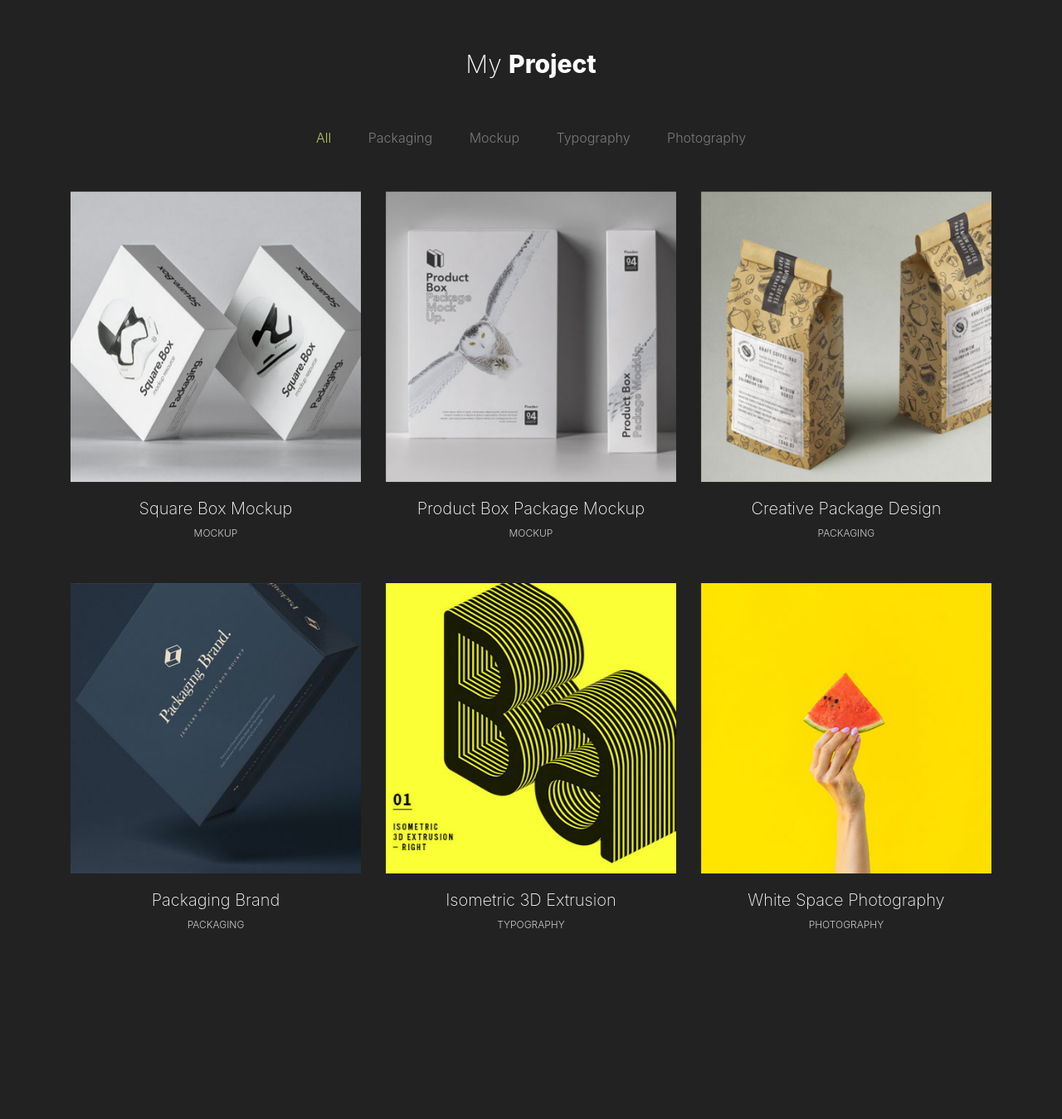
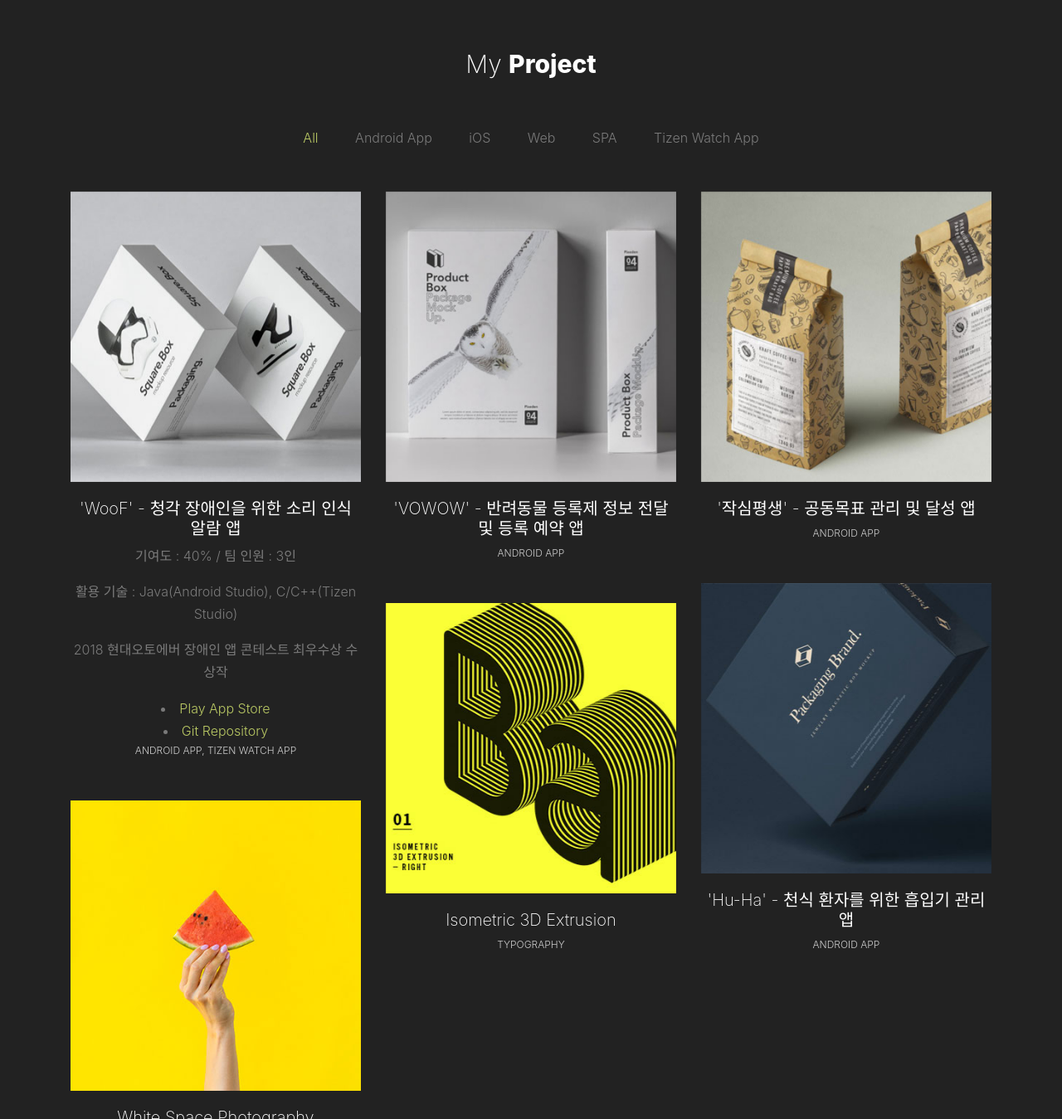
Before and after one commit to 201402407/201402407.github.io, a plain HTML site: page index.html in a window 1280 px wide. Shown: the part 1820-3169 px from the top of the page at 83% size. Drawn offline with nearby package versions, Linux system fonts and the light colour scheme; files whose address does not match are found by name.

Commit message:
프로젝트 내용 수정중

```diff
--- a/index.html
+++ b/index.html
@@ -101,16 +101,17 @@
 			<div class="filters">
 				<ul>
 					<li class="active" data-filter="*">All</li>
-					<li data-filter=".packaging">Packaging</li>
-					<li data-filter=".mockup">Mockup</li>
-					<li data-filter=".typography">Typography</li>
-					<li data-filter=".photography">Photography</li>
+					<li data-filter=".android">Android App</li>
+					<li data-filter=".ios">iOS</li>
+					<li data-filter=".web">Web</li>
+					<li data-filter=".spa">SPA</li>
+					<li data-filter=".tizen">Tizen Watch App</li>
 				</ul>
 			</div>
 
 			<div class="filters-content">
 				<div class="row grid">
-					<div class="single-portfolio col-sm-4 all mockup">
+					<div class="single-portfolio col-sm-4 all android tizen">
 						<div class="relative">
 							<div class="thumb">
 								<div class="overlay overlay-bg"></div>
@@ -123,11 +124,16 @@
 							</a>
 						</div>
 						<div class="p-inner">
-							<h4>Square Box Mockup</h4>
-							<div class="cat">Mockup</div>
+							<h4>'WooF' - 청각 장애인을 위한 소리 인식 알람 앱</h4>
+							<p>기여도 : 40% / 팀 인원 : 3인</p>
+							<p>활용 기술 : Java(Android Studio), C/C++(Tizen Studio)</p>
+							<p>2018 현대오토에버 장애인 앱 콘테스트 최우수상 수상작</p>
+							<li><a href="https://play.google.com/store/apps/details?id=com.samsung.android.sdk.accessory.example.filetransfer.sender&hl=ko" target="_blank">Play App Store</a></li>
+							<li><a href="https://github.com/201402407/WoofWatch" target="_blank">Git Repository</a></li>
+							<div class="cat">Android App, Tizen Watch App</div>
 						</div>
 					</div>
-					<div class="single-portfolio col-sm-4 all mockup">
+					<div class="single-portfolio col-sm-4 all android">
 						<div class="relative">
 							<div class="thumb">
 								<div class="overlay overlay-bg"></div>
@@ -140,11 +146,11 @@
 							</a>
 						</div>
 						<div class="p-inner">
-							<h4>Product Box Package Mockup</h4>
-							<div class="cat">Mockup</div>
+							<h4>'VOWOW' - 반려동물 등록제 정보 전달 및 등록 예약 앱</h4>
+							<div class="cat">Android App</div>
 						</div>
 					</div>
-					<div class="single-portfolio col-sm-4 all packaging">
+					<div class="single-portfolio col-sm-4 all android">
 						<div class="relative">
 							<div class="thumb">
 								<div class="overlay overlay-bg"></div>
@@ -158,11 +164,11 @@
 
 						</div>
 						<div class="p-inner">
-							<h4>Creative Package Design</h4>
-							<div class="cat">Packaging</div>
+							<h4>'작심평생' - 공동목표 관리 및 달성 앱</h4>
+							<div class="cat">Android App</div>
 						</div>
 					</div>
-					<div class="single-portfolio col-sm-4 all packaging">
+					<div class="single-portfolio col-sm-4 all android">
 						<div class="relative">
 							<div class="thumb">
 								<div class="overlay overlay-bg"></div>
@@ -175,11 +181,11 @@
 							</a>
 						</div>
 						<div class="p-inner">
-							<h4>Packaging Brand</h4>
-							<div class="cat">Packaging</div>
+							<h4>'Hu-Ha' - 천식 환자를 위한 흡입기 관리 앱</h4>
+							<div class="cat">Android App</div>
 						</div>
 					</div>
-					<div class="single-portfolio col-sm-4 all typography">
+					<div class="single-portfolio col-sm-4 all android">
 						<div class="relative">
 							<div class="thumb">
 								<div class="overlay overlay-bg"></div>
@@ -196,7 +202,7 @@
 							<div class="cat">Typography</div>
 						</div>
 					</div>
-					<div class="single-portfolio col-sm-4 all photography">
+					<div class="single-portfolio col-sm-4 all android">
 						<div class="relative">
 							<div class="thumb">
 								<div class="overlay overlay-bg"></div>
```
